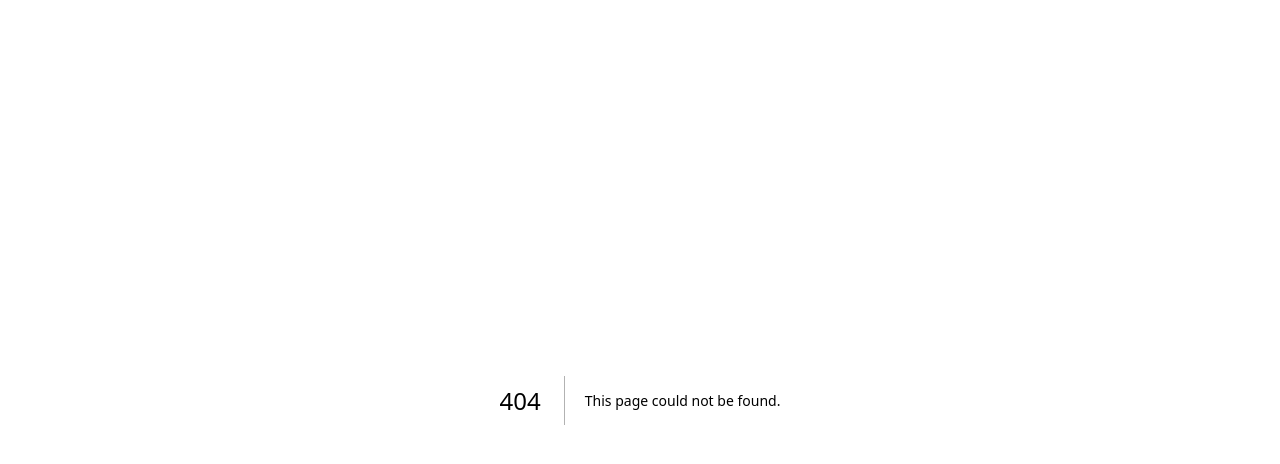
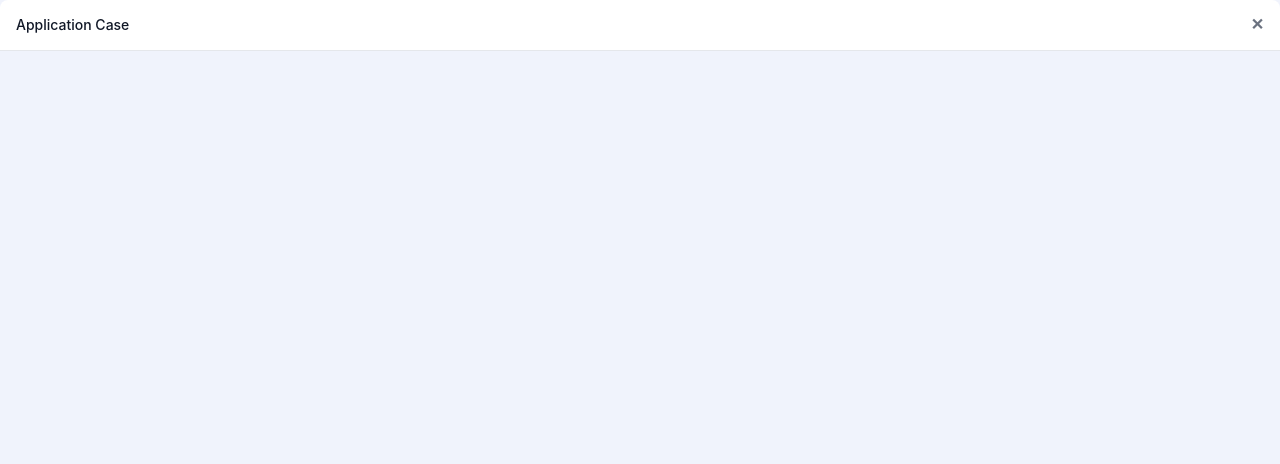
Before and after one commit to iofferAITeam/Second_demo, a Next.js app in the folder frontend/: page /application-case in a window 1280 px wide. Before the commit this address had no page. Shown: the top 464 px of the page. Built offline with nearby package versions, Linux system fonts and the light colour scheme.

Commit message:
create application-case files

```diff
--- /dev/null
+++ b/frontend/src/app/application-case/page.tsx
@@ -0,0 +1,10 @@
+import Header from "@/components/application-case/Header";
+import "@/styles/application-case.css";
+
+export default function ApplicationCasePage() {
+  return (
+    <div>
+      <Header />
+    </div>
+  );
+}
--- /dev/null
+++ b/frontend/src/components/application-case/Header.tsx
@@ -0,0 +1,8 @@
+export default function Header() {
+  return (
+    <header className="case-header">
+      <h1 className="case-title">Application Case</h1>
+      <button className="close-btn">✕</button>
+    </header>
+  );
+}
--- /dev/null
+++ b/frontend/src/styles/application-case.css
@@ -0,0 +1,29 @@
+.case-header {
+  display: flex;
+  justify-content: space-between;
+  align-items: center;
+  padding: 12px 16px;
+  background: #fff;
+  border-bottom: 1px solid #e5e7eb;
+  border-top-left-radius: 8px;
+  border-top-right-radius: 8px;
+}
+
+.case-title {
+  font-size: 14px;
+  font-weight: 500;
+  color: #111827;
+}
+
+.close-btn {
+  border: none;
+  background: transparent;
+  font-size: 16px;
+  font-weight: bold;
+  color: #6b7280;
+  cursor: pointer;
+}
+
+.close-btn:hover {
+  color: #111827;
+}
```
Also changed, not shown: frontend/src/components/application-case/CaseAnalysis.tsx (added), frontend/src/components/application-case/SchoolCard.tsx (added), frontend/src/components/application-case/SchoolInforSelection.tsx (added), frontend/src/components/application-case/SchoolSelectionPlan.tsx (added), 1 other file (tests, documents, lock files or other folders).
